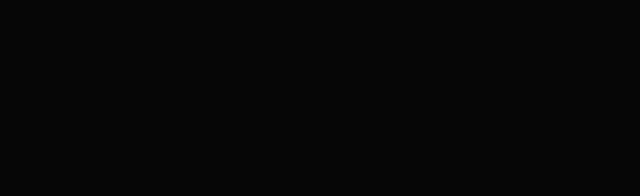
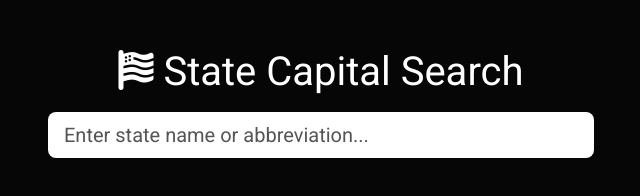
Before and after one commit to catuchi/stateCapitalSearch, a plain HTML site: page index.html in a window 1280 px wide. Shown: the whole page, without its empty margins (319-959 px from the left). Drawn offline with Linux system fonts and the light colour scheme.

Commit message:
create html page

```diff
--- a/index.html
+++ b/index.html
@@ -4,8 +4,33 @@
     <meta charset="UTF-8" />
     <meta http-equiv="X-UA-Compatible" content="IE=edge" />
     <meta name="viewport" content="width=device-width, initial-scale=1.0" />
+    <script
+      src="https://kit.fontawesome.com/78175dbc03.js"
+      crossorigin="anonymous"
+    ></script>
     <link rel="stylesheet" href="css/bootstrap.min.css" />
-    <title>State Capital Lookup</title>
+    <title>State Capital Search</title>
   </head>
-  <body></body>
+  <body>
+    <div class="container mt-5">
+      <div class="row">
+        <div class="col-md-6 m-auto">
+          <h3 class="text-center mb-3">
+            <i class="fas fa-flag-usa"></i> State Capital Search
+          </h3>
+          <div class="form-group">
+            <input
+              type="text"
+              id="search"
+              class="form-control form-control-lg"
+              placeholder="Enter state name or abbreviation..."
+            />
+          </div>
+          <div id="match-list"></div>
+        </div>
+      </div>
+    </div>
+
+    <script src="js/main.js"></script>
+  </body>
 </html>
```
